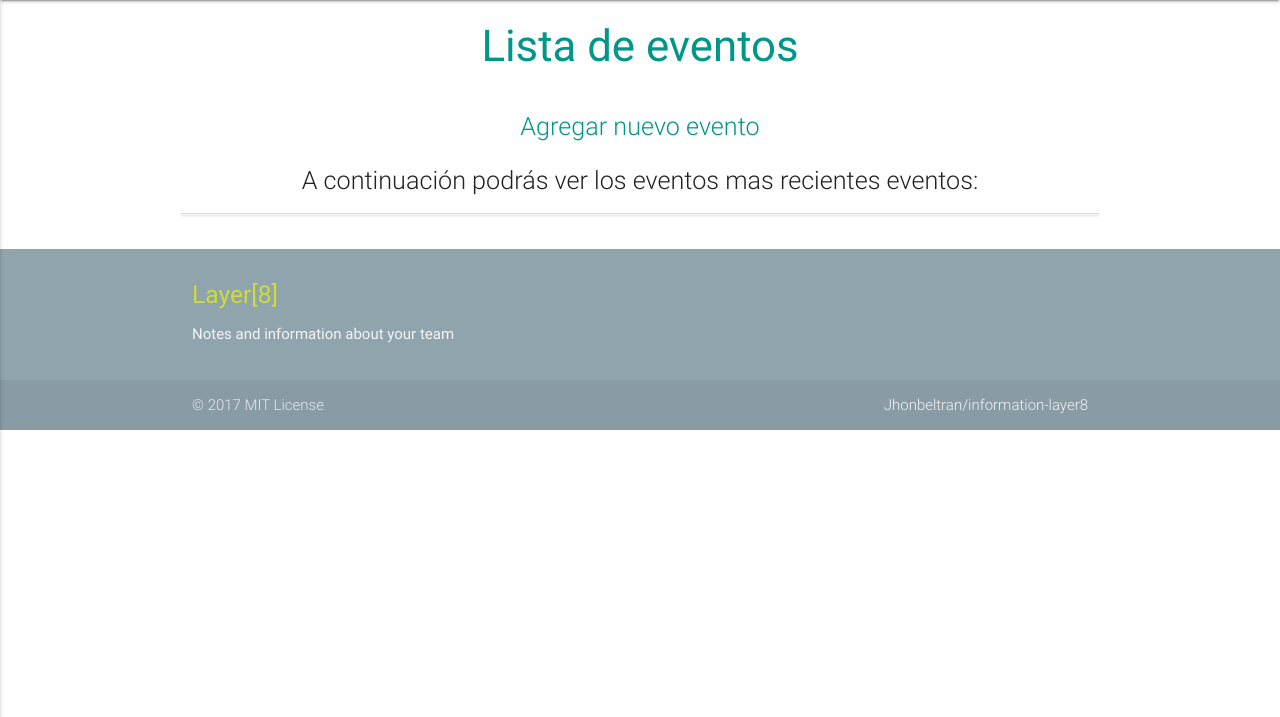
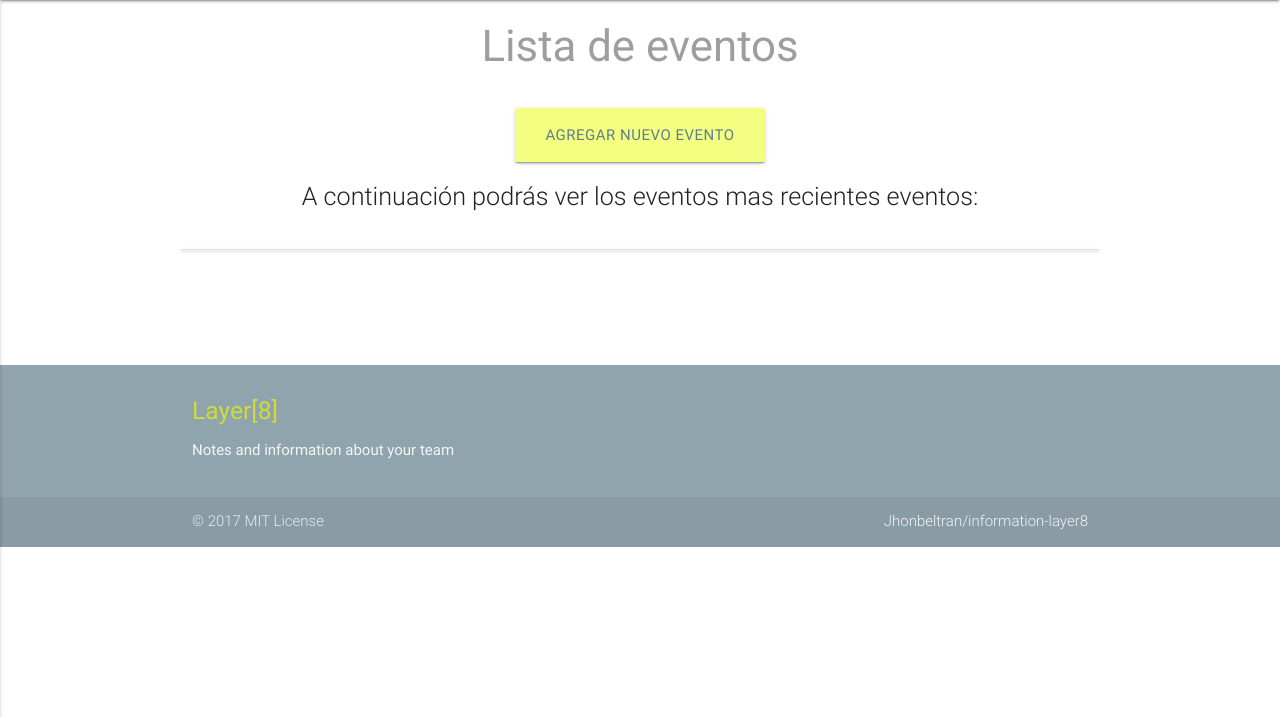
Before and after one commit to Yojanpardo/information-layer8, a Django app: template templates/events/event_list.html in a window 1280 px wide. Shown: the part 64-781 px from the top of the page. Run offline with Django 3.2, Linux system fonts and the light colour scheme; the template is opened without the code that fills it, so the values that code supplies are empty; some libraries are stand-ins or nearby versions; some web fonts are replaced.

Commit message:
Actualizo visual de event list

```diff
--- a/templates/events/event_list.html
+++ b/templates/events/event_list.html
@@ -5,11 +5,12 @@
 {% block content %}
 	<div class="container">
 		<div class="row center">
-			<h3 class="teal-text">Lista de eventos</h3>
+			<h3 class="grey-text">Lista de eventos</h3>
 		</div>
 		<div class="row center">
-			<a href="{% url 'events:new' %}" class="flow-text teal-text">Agregar nuevo evento</a>
+			<a href="{% url 'events:new' %}" class="btn-large lime waves-effect accent-1 blue-grey-text">Agregar nuevo evento</a>
 			<h3 class="flow-text">A continuación podrás ver los eventos mas recientes eventos:</h3>
+			<div class="row"></div>
 
 			<ul class="collapsible" data-collapsible="accordion">
 			  {% for event in object_list %}
@@ -32,6 +33,10 @@
 
 			</ul>
 		</div>
+		<div class="row"></div>
+		<div class="row"></div>
+		<div class="row"></div>
+		<div class="row"></div>
 
 	</div>
 {% endblock %}
```
